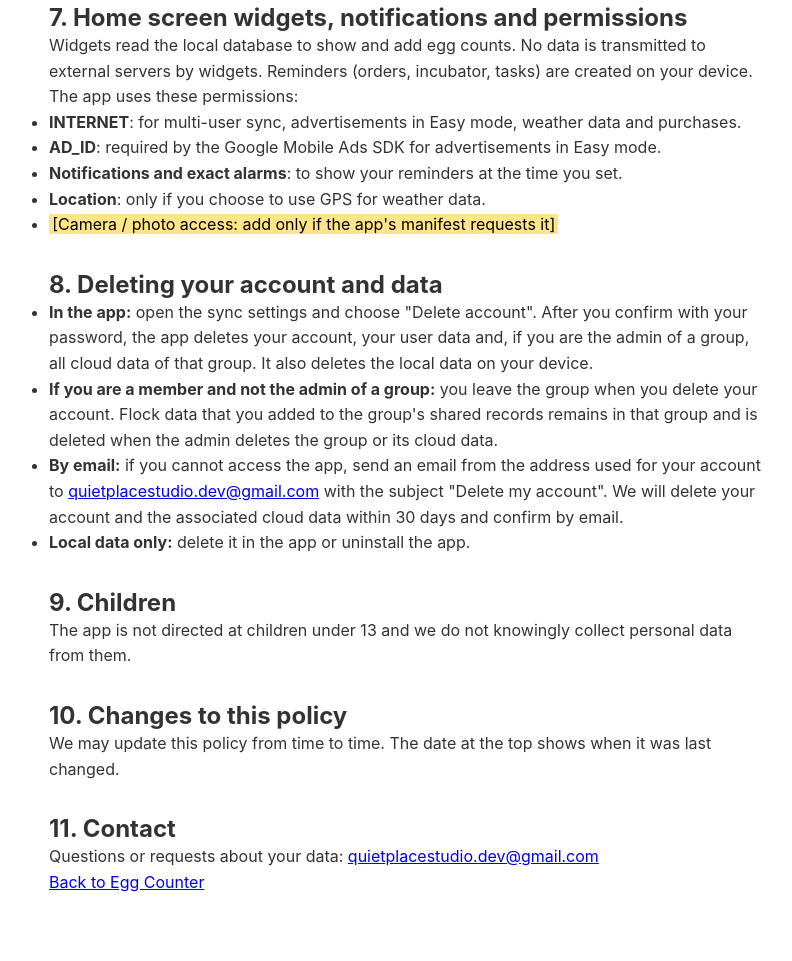
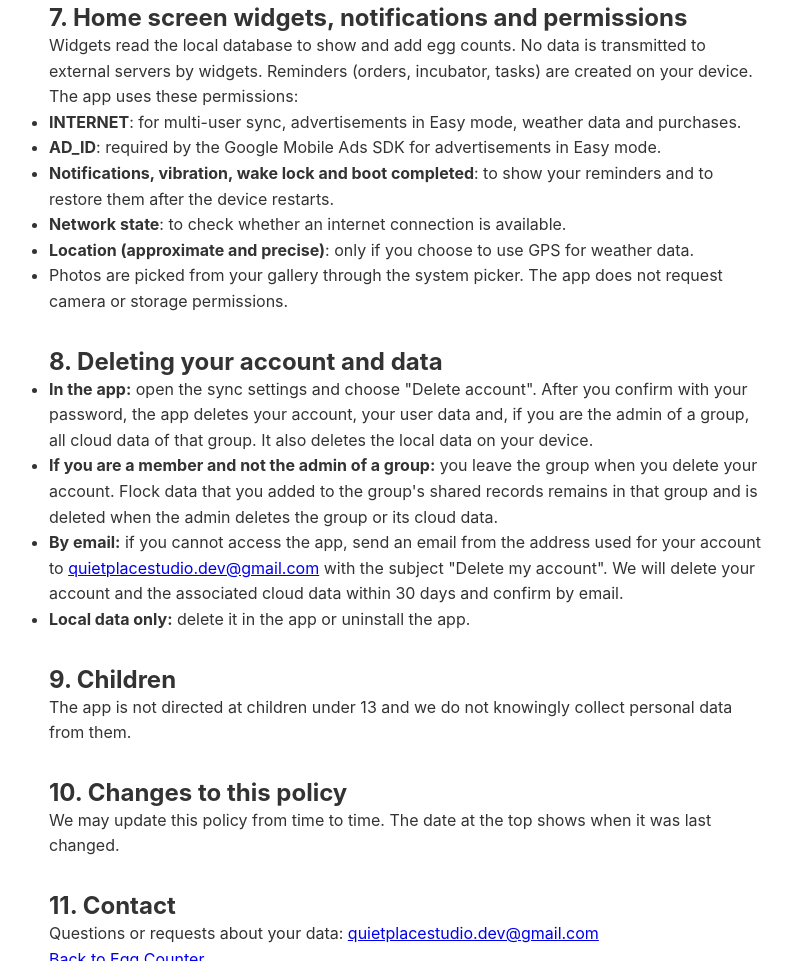
Before and after one commit to quietplacestudio/eggcounter, a plain HTML site: page privacy-policy.html in a window 1280 px wide. Shown: the part 1767-2728 px from the top of the page, without its empty margins (235-1027 px from the left). Before the commit the page ends 2694 px from the top, so only its background shows below. Drawn offline with Linux system fonts and the light colour scheme.

Commit message:
Update privacy-policy.html

```diff
--- a/privacy-policy.html
+++ b/privacy-policy.html
@@ -52,9 +52,10 @@
 <ul>
     <li><strong>INTERNET</strong>: for multi-user sync, advertisements in Easy mode, weather data and purchases.</li>
     <li><strong>AD_ID</strong>: required by the Google Mobile Ads SDK for advertisements in Easy mode.</li>
-    <li><strong>Notifications and exact alarms</strong>: to show your reminders at the time you set.</li>
-    <li><strong>Location</strong>: only if you choose to use GPS for weather data.</li>
-    <li><mark>[Camera / photo access: add only if the app's manifest requests it]</mark></li>
+    <li><strong>Notifications, vibration, wake lock and boot completed</strong>: to show your reminders and to restore them after the device restarts.</li>
+    <li><strong>Network state</strong>: to check whether an internet connection is available.</li>
+    <li><strong>Location (approximate and precise)</strong>: only if you choose to use GPS for weather data.</li>
+    <li>Photos are picked from your gallery through the system picker. The app does not request camera or storage permissions.</li>
 </ul>
 
 <h2>8. Deleting your account and data</h2>
```
